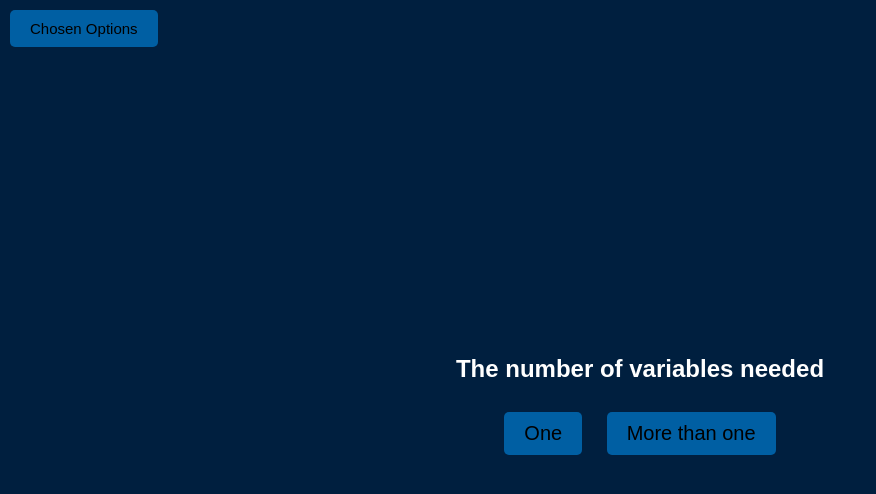
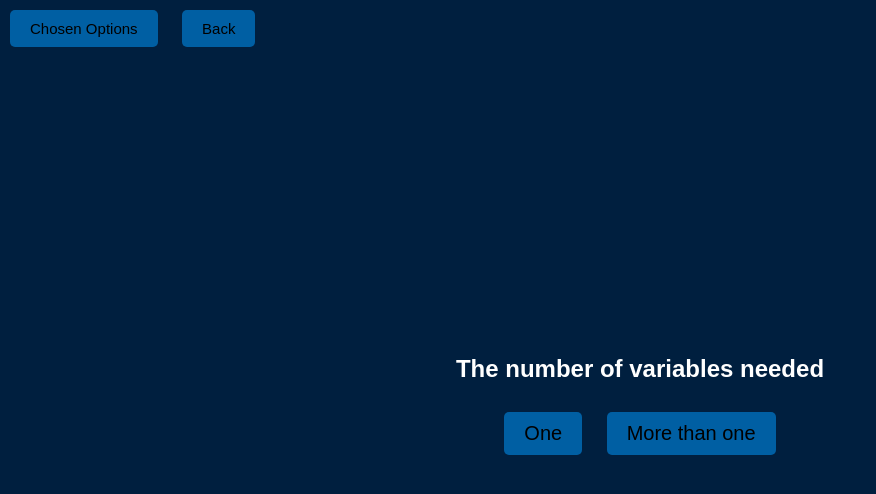
Before and after one commit to MehakGopal/biostats-project, a plain HTML site: page page1.html in a window 1280 px wide. Shown: the whole page, without its empty margins (0-876 px from the left). Drawn offline with nearby package versions, Linux system fonts and the light colour scheme.

Commit message:
minute changes

```diff
--- a/page1.html
+++ b/page1.html
@@ -9,7 +9,9 @@
 <body>
     <div id="topLeftButtonContainer">
         <button id="topLeftButton" onclick="navigateToNewPage()">Chosen Options</button>
+        <button id="back_button" onclick="previousState()">Back</button>
     </div>
+
     <div id="questionContainer">
         <h2 id="question">The number of variables needed</h2>
         <button  onclick="nextQuestion('one')">One</button>
--- a/styles.css
+++ b/styles.css
@@ -52,3 +52,14 @@ button:hover {
 #topLeftButton:hover {
     background-color: #003366; /* Darker shade of blue on hover */
 }
+
+#back_button {
+    padding: 10px 20px;
+    font-size: 15px;
+    border: none;
+    border-radius: 5px;
+    cursor: pointer;
+    transition: background-color 0.3s ease;
+    background-color: #005fa3; /* Lighter blue */
+    /* color: white; */
+}
```
